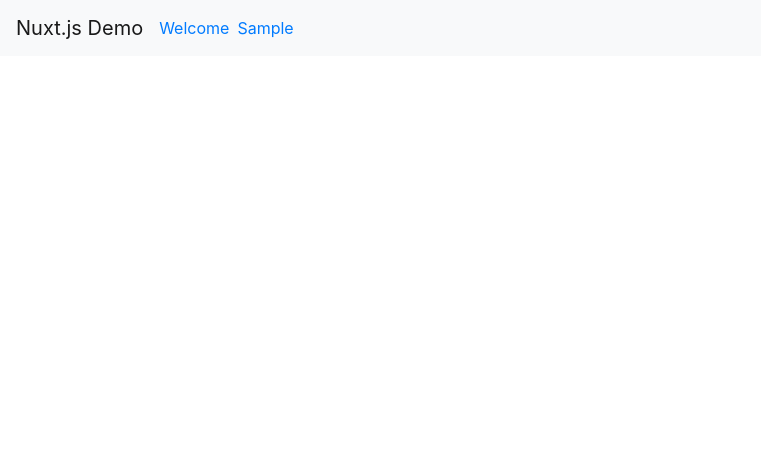
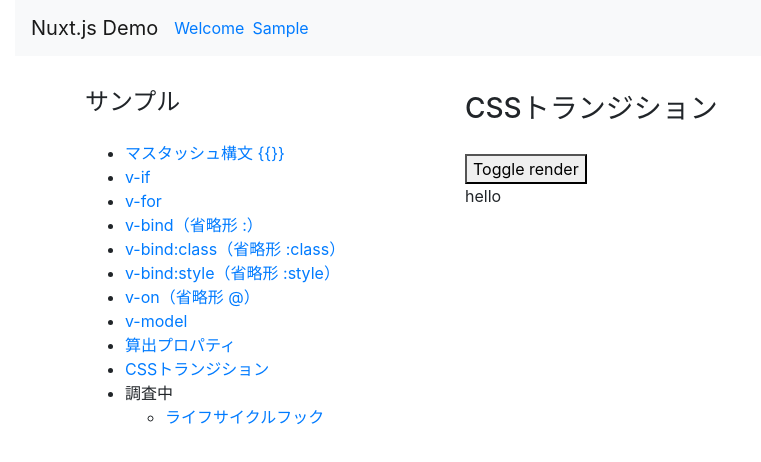
Before and after one commit to 0gravity000/nuxtdemo, a Nuxt app: page /sample/SampleCssTransition in a window 1280 px wide. Shown: the top 462 px of the page, without its empty margins (0-761 px from the left). Built offline with nearby package versions, Linux system fonts and the light colour scheme.

Commit message:
CSSトランジションページを追加.NaviHeaderにcontainer-fluidを追加

```diff
--- a/components/NaviHeader.vue
+++ b/components/NaviHeader.vue
@@ -1,4 +1,5 @@
 <template>
+  <div class="container-fluid">
     <div class="row">
       <div class="col">
         <nav class="navbar navbar-expand-lg navbar-light bg-light">
@@ -35,6 +36,7 @@
         </nav>
       </div>
     </div>
+  </div>
 </template>
 
 <style>
--- a/components/SampleMenu.vue
+++ b/components/SampleMenu.vue
@@ -66,6 +66,13 @@
         </NuxtLink>
       </li>
       <li>
+        <NuxtLink
+          to="/sample/SampleCssTransition"
+        >
+          CSSトランジション
+        </NuxtLink>
+      </li>
+      <li>
         調査中
         <ul>
           <li>
--- /dev/null
+++ b/pages/sample/SampleCssTransition.vue
@@ -0,0 +1,38 @@
+<template>
+  <div>
+    <h3>CSSトランジション</h3>
+    <button @click="show = !show">
+      Toggle render
+    </button>
+    <transition name="slide-fade">
+      <p v-if="show">
+        hello
+      </p>
+    </transition>
+  </div>
+</template>
+
+<script>
+export default {
+  layout: 'LayoutSample',
+  data () {
+    return {
+      show: true
+    }
+  }
+}
+</script>
+
+<style scoped>
+.slide-fade-enter-active {
+  transition: all 1.5s ease;
+}
+.slide-fade-leave-active {
+  transition: all 1.5s cubic-bezier(1.0, 0.5, 0.8, 1.0);
+}
+.slide-fade-enter, .slide-fade-leave-to
+/* .slide-fade-leave-active below version 2.1.8 */ {
+  transform: translateX(100px);
+  opacity: 0;
+}
+</style>
```
Lines whose indentation alone changed are shown as unchanged.
